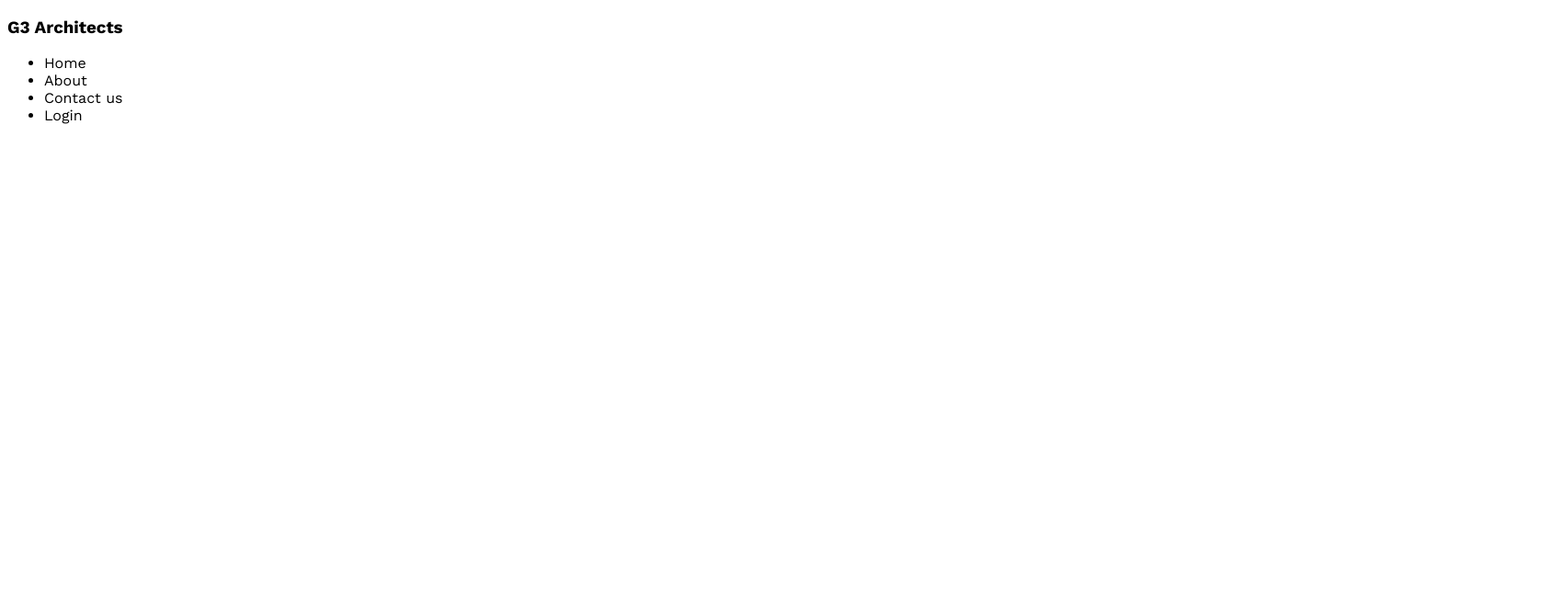
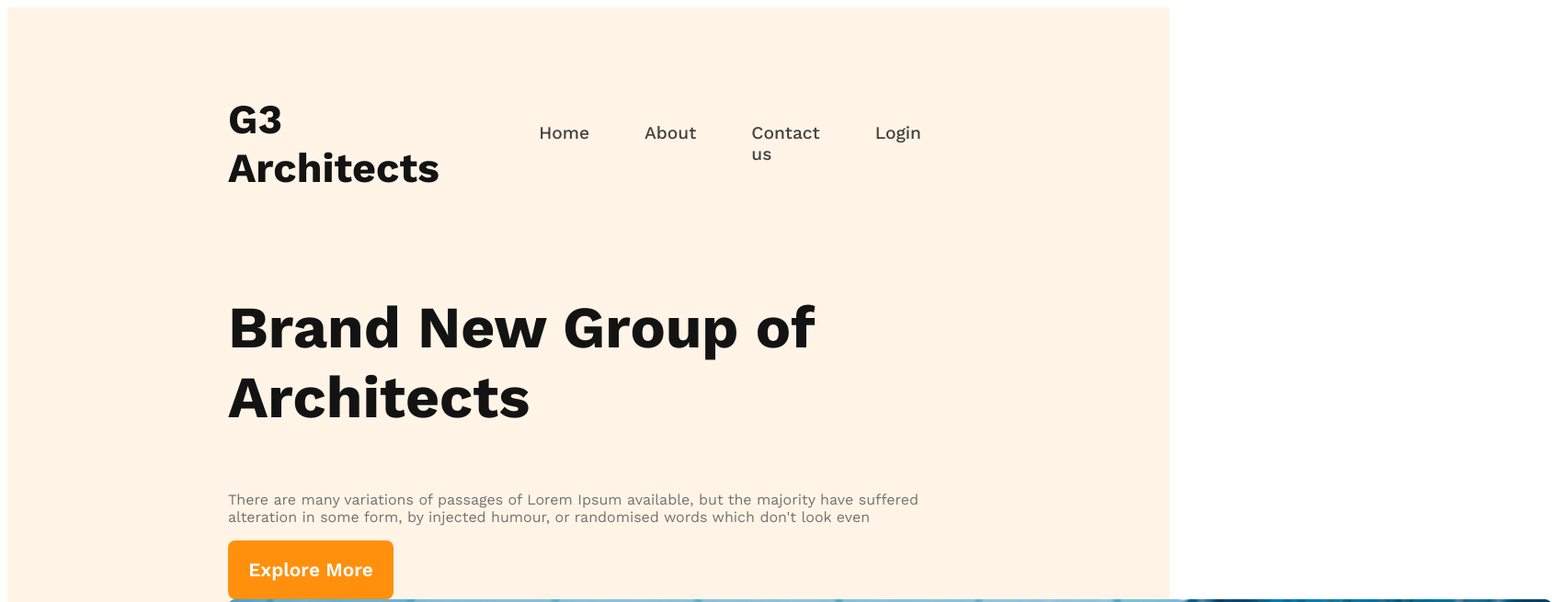
Before and after one commit to AbdurRahim80/G3-Architects, a plain HTML site: page index.html in a window 1280 px wide. Shown: the top 655 px of the page at 92% size, 1688 px wide, since content can reach past the window. Drawn offline with nearby package versions, Linux system fonts and the light colour scheme.

Commit message:
Add banner section

```diff
--- a/index.html
+++ b/index.html
@@ -1,22 +1,32 @@
 <!DOCTYPE html>
 <html lang="en">
+
 <head>
     <meta charset="UTF-8">
     <meta name="viewport" content="width=device-width, initial-scale=1.0">
     <title>G3 Architects</title>
     <link rel="stylesheet" href="style.css">
 </head>
+
 <body>
         <header>
             <nav>
-            <h3>G3 Architects</h3>
+                <h3 class="nav-title">G3 Architects</h3>
                 <ul>
-                <li>Home</li>
-                <li>About</li>
-                <li>Contact us</li>
-                <li>Login</li>
+                    <li><a href="">Home</a></li>
+                    <li><a href="">About</a></li>
+                    <li><a href="">Contact us</a></li>
+                    <li><a href="">Login</a></li>
                 </ul>
             </nav>
+            <div class="banner-contain">
+                <h3 class="banner-title">Brand New Group of Architects</h3>
+                <p class="banner-description">There are many variations of passages of Lorem Ipsum available, but the majority have suffered alteration in some form, by injected humour, or randomised words which don't look even</p>
+                <button class="btn-primary">Explore More</button>
+            </div>
+            <img src="./images/banner.png" alt="">
         </header>
+
 </body>
+
 </html>
--- a/style.css
+++ b/style.css
@@ -1,6 +1,70 @@
 /* work sans font from google fonts */
-  @import url('https://fonts.googleapis.com/css2?family=Work+Sans:wght@400;500;600;700;800&display=swap');
+@import url('https://fonts.googleapis.com/css2?family=Work+Sans:wght@400;500;600;700;800&display=swap');
 
-*{
+* {
     font-family: 'Work Sans', sans-serif;
 }
+
+/* Style tor navbar */
+header {
+    background: rgba(255, 144, 14, 0.10);
+    padding: 50px 240px;
+}
+
+nav {
+    display: flex;
+    justify-content: space-between;
+    align-items: center;
+}
+
+nav>.nav-title {
+    color: #131313;
+    font-size: 2.8rem;
+    font-weight: 700;
+}
+
+nav>ul {
+    display: flex;
+}
+
+nav li {
+    list-style: none;
+    margin: 30px;
+}
+
+nav li a {
+    text-decoration: none;
+    color: #424242;
+    font-size: 1.2rem;
+    font-weight: 500;
+
+}
+
+/* style css for banner */
+.banner-contain {
+    max-width: 800px;
+}
+
+.banner-title {
+    color: #131313;
+    font-size: 4rem;
+    font-weight: 700;
+}
+
+.banner-description {
+    color: #727272;
+    font-size: 1rem;
+    font-weight: 400;
+}
+
+.btn-primary {
+    width: 180px;
+    height: 64px;
+    border: none;
+    border-radius: 8px;
+    background: #FF900E;
+    color: #FFF;
+    font-size: 1.3rem;
+    font-weight: 600;
+
+}
```
Lines whose indentation alone changed are shown as unchanged.
